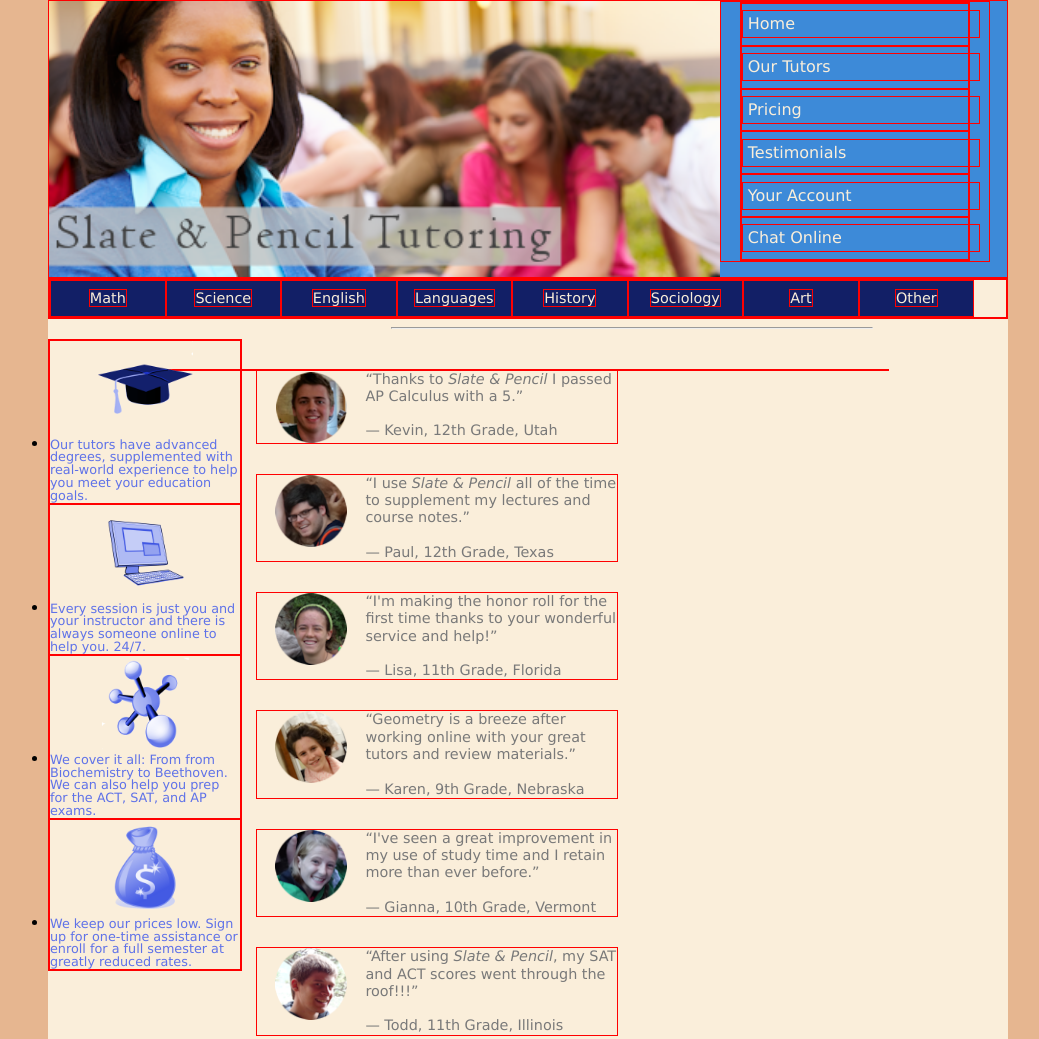
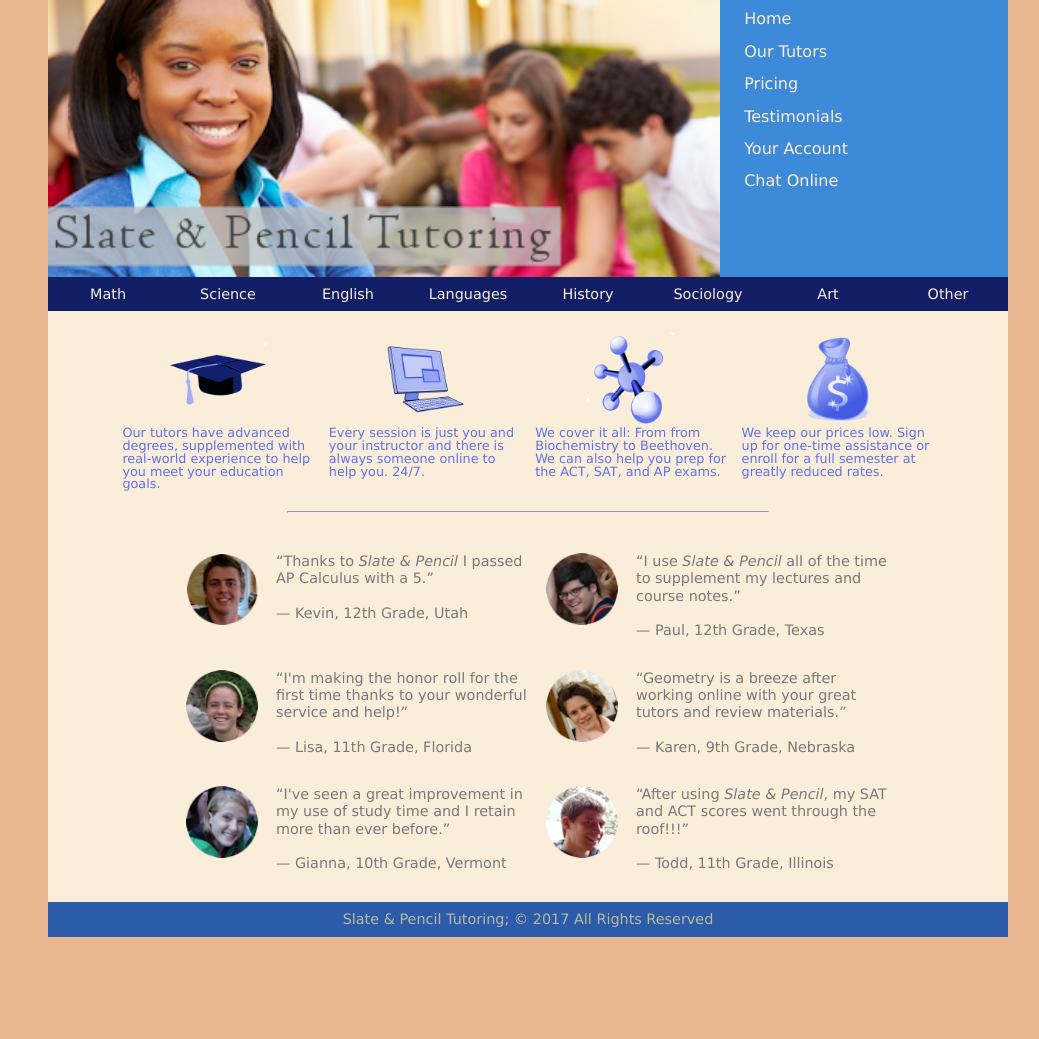
Before and after one commit to amyrichardson/tutorial3caseStudy1, a plain HTML site: page index.html in a window 1280 px wide. Shown: the top 1039 px of the page, without its empty margins (112-1151 px from the left). After the commit the page ends 937 px from the top, so only its background shows below. Drawn offline with Linux system fonts and the light colour scheme.

Commit message:
fixed some layout errors

```diff
--- a/sp_layout.css
+++ b/sp_layout.css
@@ -27,9 +27,13 @@ body {
   min-height: 100%;
 }
 
+/*setting size and margins for main body*/
+
+
 header, ul, nav, li, a {
-  border: 1px solid red;
+  box-sizing: border-box;
 }
+
 
 
 /* Row Styles */
@@ -53,7 +57,7 @@ header nav {
   float: left;
   padding-left: 2%;
   padding-right: 2%;
-  width: 24%;
+  width: 30%;
 }
 
 header nav a {
@@ -68,14 +72,14 @@ header nav a {
 /* Horizontal Navigation List Styles */
 nav.horizontal ul li {
   display: block;
-  width: 11.875%;
+  width: 12.5%;
   float: left;
 }
 
 
 
 /* Topics Styles */
-ul#topics {
+ul#topics li {
   display: block;
   width: 20%;
   float: left;
@@ -83,11 +87,11 @@ ul#topics {
   margin-right: 1.5%;
 }
 
-ul#topics:first-child {
+ul#topics li:nth-of-type(1) {
   margin-left: 7.75%;
 }
 
-ul#topics:last-child {
+ul#topics li:last-child {
   margin-right: 7.75%;
 }
 
```
